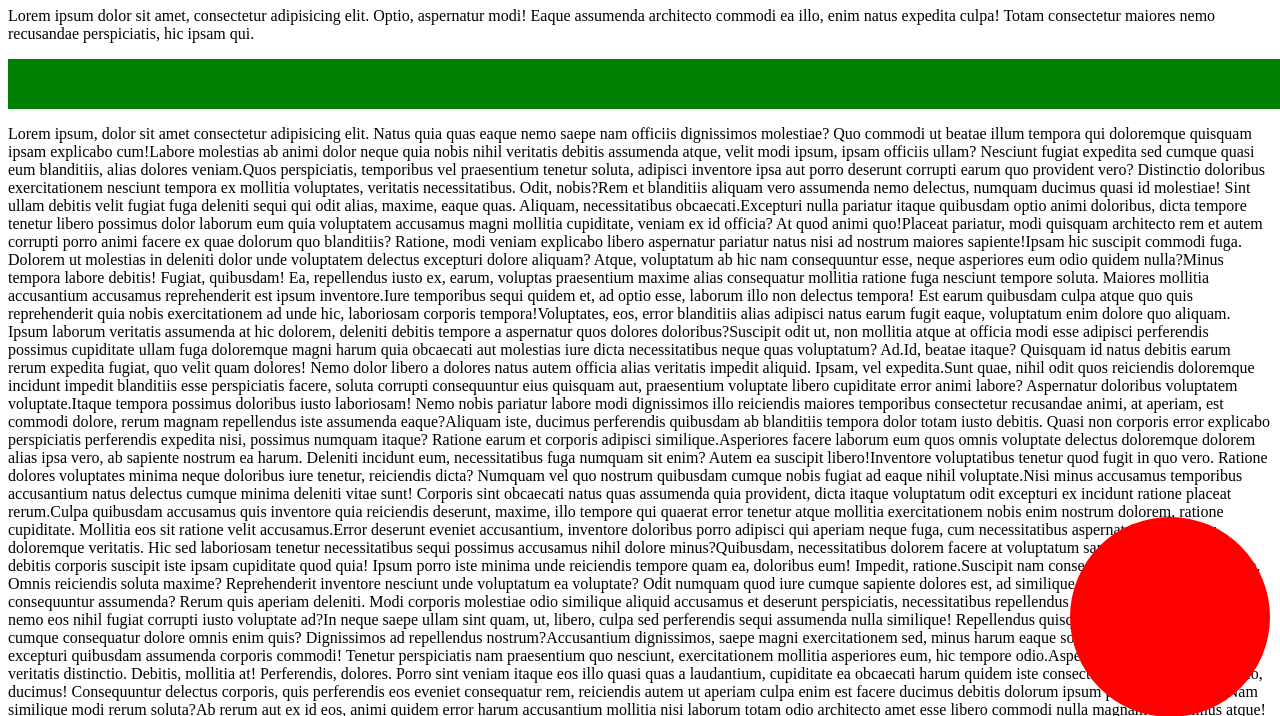
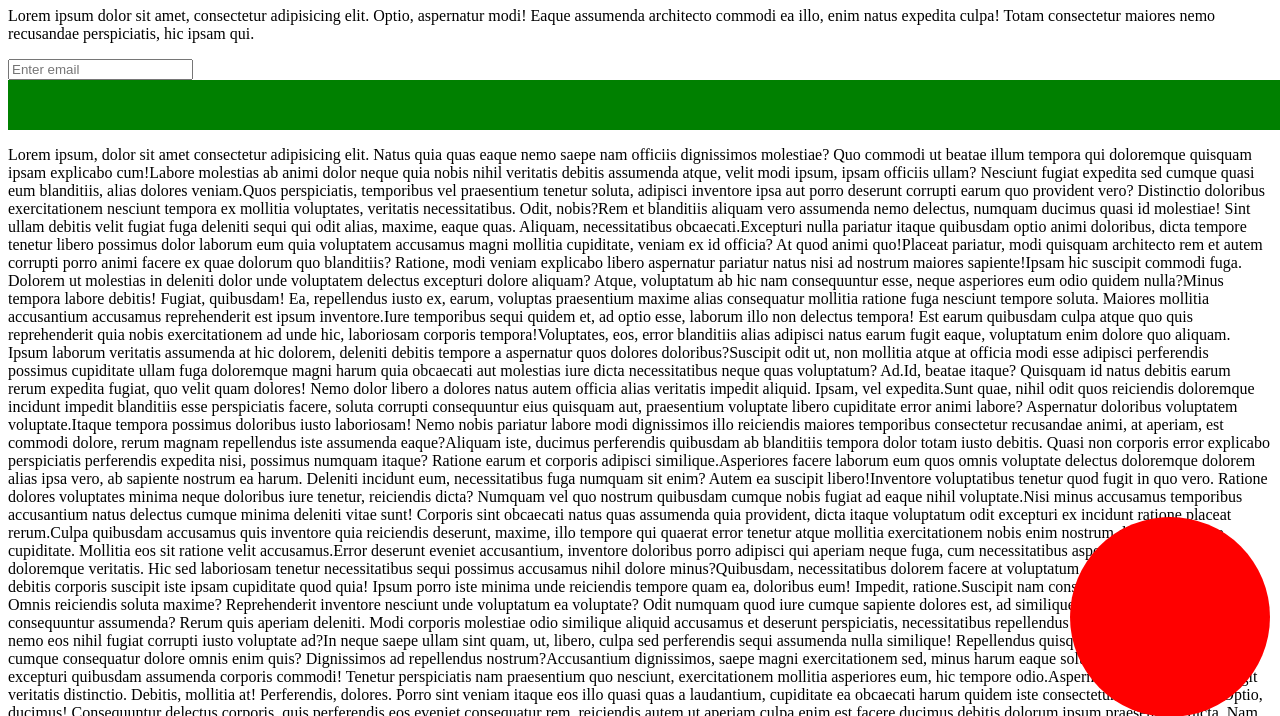
Before and after one commit to yasindu1997/amad4-basic-web, a plain HTML site: page positions.html in a window 1280 px wide. Shown: the part 73-789 px from the top of the page. Drawn offline with Linux system fonts and the light colour scheme.

Commit message:
added input tag

```diff
--- a/positions.html
+++ b/positions.html
@@ -13,6 +13,8 @@
     <p>Lorem ipsum dolor sit amet, consectetur adipisicing elit. Optio, aspernatur modi! Eaque assumenda architecto
         commodi ea illo, enim natus expedita culpa! Totam consectetur maiores nemo recusandae perspiciatis, hic ipsam
         qui.</p>
+
+    <input type="email" placeholder="Enter email">
 
     <div class="nav"></div>
     <p><span>Lorem ipsum, dolor sit amet consectetur adipisicing elit. Natus quia quas eaque nemo saepe nam officiis
```
